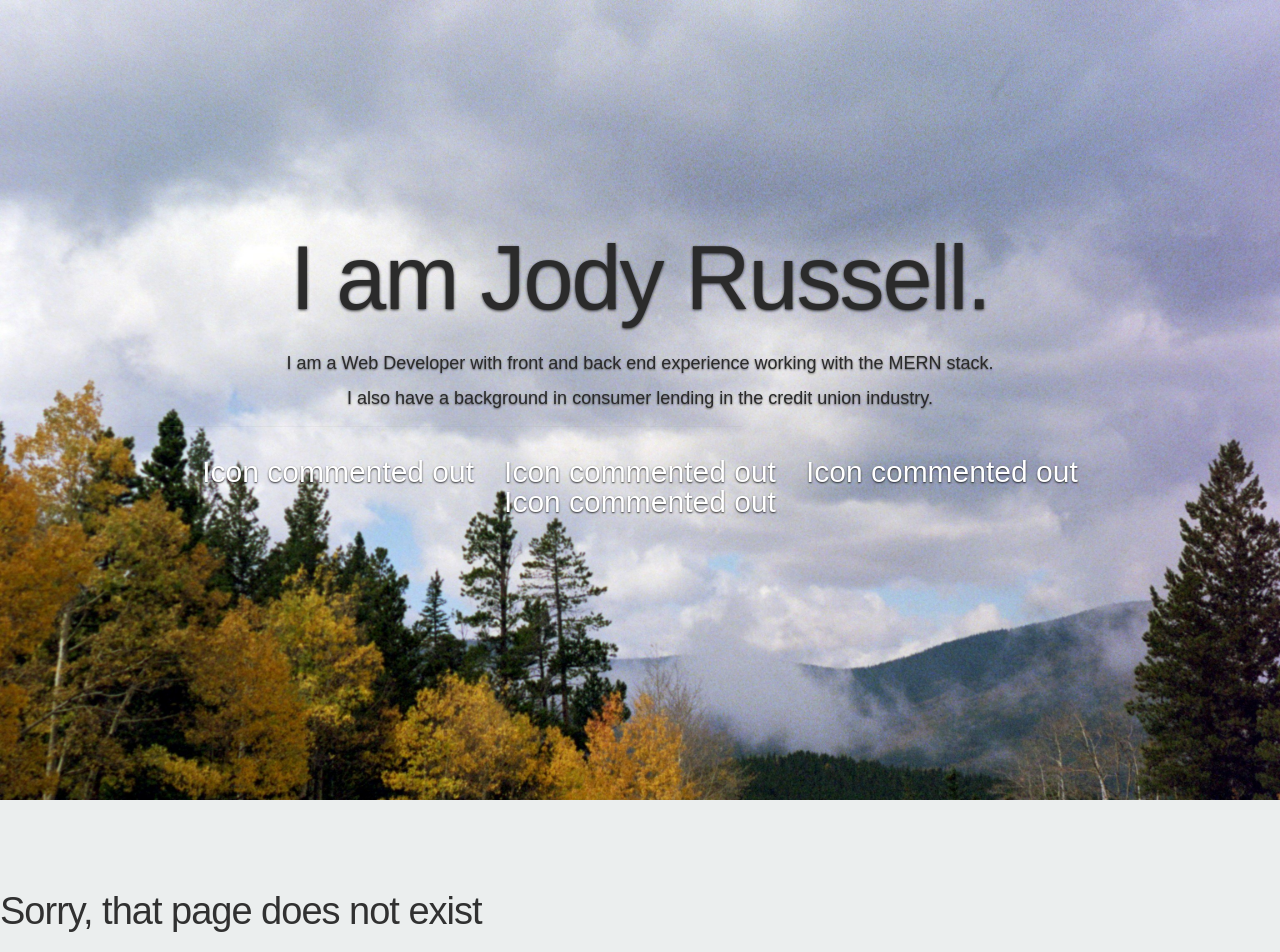
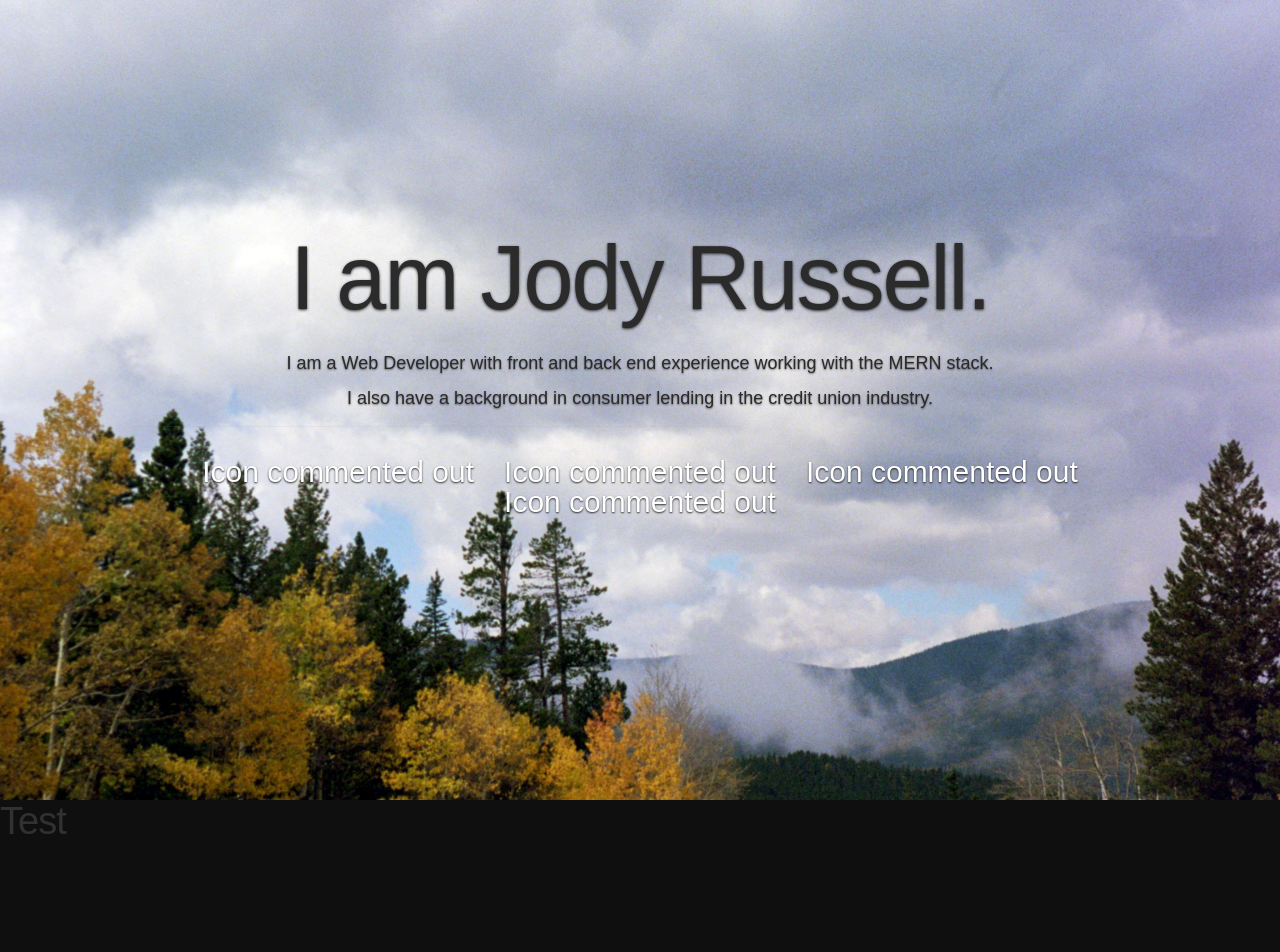
Before and after one commit to missjody/workportfolio, a React (Create React App) app: page /projects/1 in a window 1280 px wide. Shown: the top 952 px of the page. After the commit the page ends 854 px from the top, so only its background shows below. Built offline with nearby package versions, Linux system fonts and the light colour scheme.

Commit message:
setting up buttons to redirect to /projects/project-name

```diff
--- a/src/App.js
+++ b/src/App.js
@@ -6,7 +6,7 @@ import {
 } from "react-router-dom";
 import Home from "./pages/Home";
 import NoMatch from "./pages/NoMatch.js"
-import ProjectOne from "./pages/ProjectOne";
+import Projects from "./pages/Projects";
 
 import Header from './components/Header';
 import resumeData from './resumeData';
@@ -22,8 +22,8 @@ class App extends Component {
               <Route exact path={["/", "/home"]}>
                 <Home />
               </Route>
-              <Route exact path="/projects">
-                <ProjectOne />
+              <Route path="/projects">
+                <Projects />
               </Route>
               <Route>
                 <NoMatch />
--- a/src/components/Portfolio.js
+++ b/src/components/Portfolio.js
@@ -1,19 +1,20 @@
 import React, { Component } from 'react';
-import Modal from "./Modal";
+// import Modal from "./Modal";
+import { Link } from "react-router-dom";
 
 export default class Portfolio extends Component {
 
-  state = {
-    modal: false,
-    modalInfo: "",
-  }
+  // state = {
+  //   modal: false,
+  //   modalInfo: "",
+  // }
 
-  selectModal = (info = "") => {
-    this.setState({
-      modal: !this.state.modal,
-      modalInfo: info
-    })
-  }
+  // selectModal = (info = "") => {
+  //   this.setState({
+  //     modal: !this.state.modal,
+  //     modalInfo: info
+  //   })
+  // }
 
   render() {
 
@@ -34,19 +35,22 @@ export default class Portfolio extends Component {
                 <div key={item.name} className="columns portfolio-item">
                   <div className="item-wrap">
                       <img src={`${item.imgurl}`} alt="project example" className="item-img"/>
-                      <div className="overlay" onClick={ () => this.selectModal(itemID) }>
+                      {/* changes made 3/3 */}
+                      {/* <div className="overlay" onClick={ () => this.selectModal(itemID) }> */}
+                      <div className="overlay">
+
                         <div className="portfolio-item-meta">
                           <h5>{item.name}</h5>
-                          <p>{item.description}</p>
+                          <Link to={{pathname: "/projects", state: item}}>   <p>{item.description}</p> </Link>
                         </div>
                       </div>
                   </div>
-                  <Modal
+                  {/* <Modal
                     resumeData={resumeData}
                     displayModal={this.state.modal}
                     modalInfo={this.state.modalInfo}
                     closeModal={this.selectModal}
-                  />
+                  /> */}
                 </div>
               )
             })
--- a/src/pages/NoMatch.js
+++ b/src/pages/NoMatch.js
@@ -8,7 +8,7 @@ class NoMatch extends Component {
     return (
         <div>
         <section id="wrongTurn">
-            <h1> Sorry, that page does not exist </h1>
+            <h1 id="wrongTurnH"> Sorry, that page does not exist </h1>
         </section>
         <Portfolio resumeData={resumeData}/>
         <Footer resumeData={resumeData} />
```
Also changed, not shown: src/pages/Projects.js (renamed from src/pages/ProjectOne.js).
